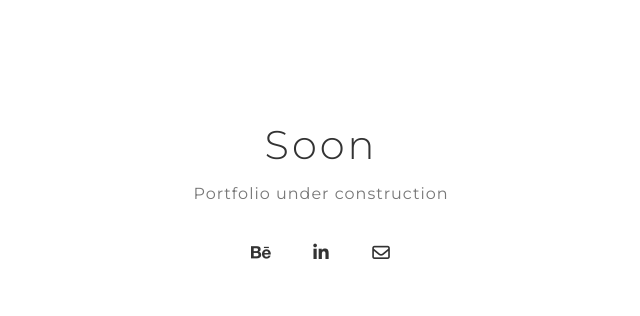
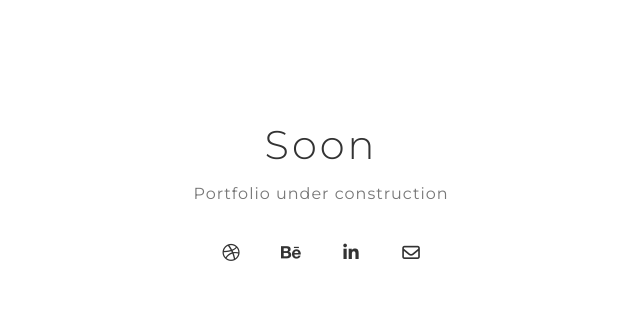
Before and after one commit to usf-22/soon, a plain HTML site: page index.html in a window 1280 px wide. Shown: the part 204-520 px from the top of the page, without its empty margins (319-959 px from the left). Drawn offline with Linux system fonts and the light colour scheme.

Commit message:
Update index.html

```diff
--- a/index.html
+++ b/index.html
@@ -16,8 +16,8 @@
         <p>Portfolio under construction</p>
 
         <div class="social-links">
-            <!--<a href="#" class="social-icon"><i class="fab fa-instagram"></i></a>
-             <a href="#" class="social-icon"><i class="fab fa-dribbble"></i></a>-->
+            <!--<a href="#" class="social-icon"><i class="fab fa-instagram"></i></a>-->
+             <a href="#" class="social-icon"><i class="fab fa-dribbble"></i></a>
             <a href="#" class="social-icon"><i class="fab fa-behance"></i></a>
             <a href="#" class="social-icon"><i class="fab fa-linkedin-in"></i></a>
             <a href="#" class="social-icon"><i class="far fa-envelope"></i></a>
```
